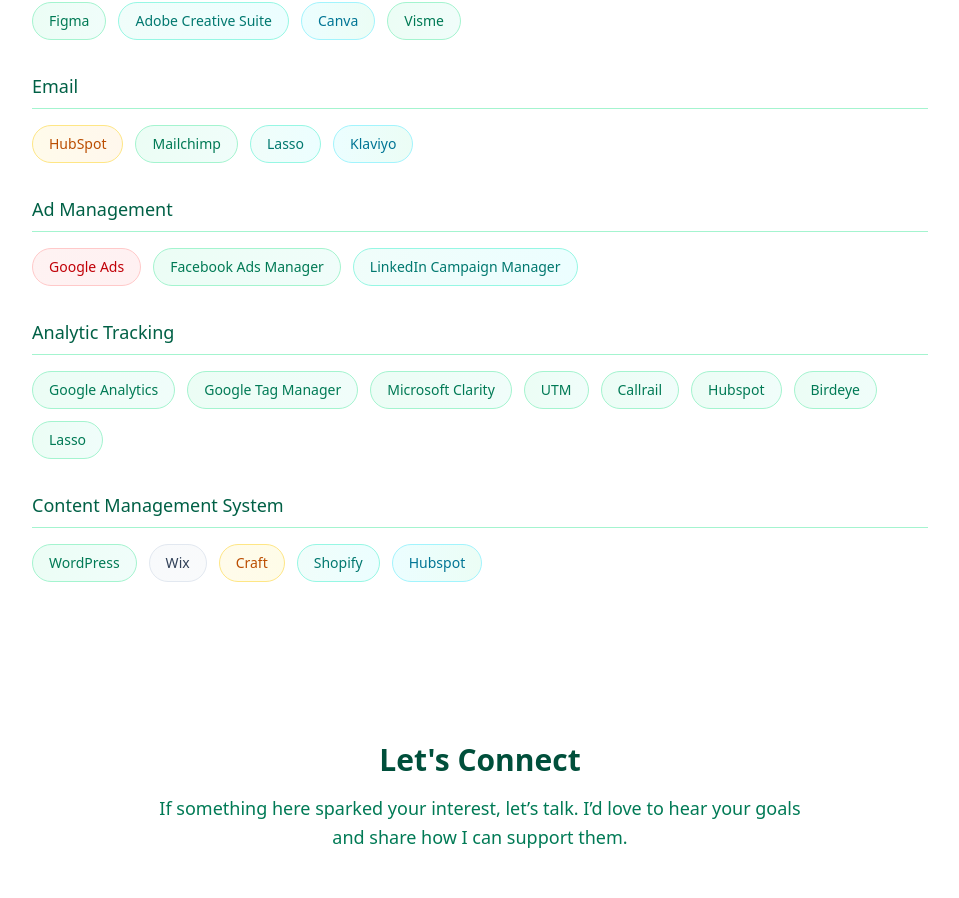
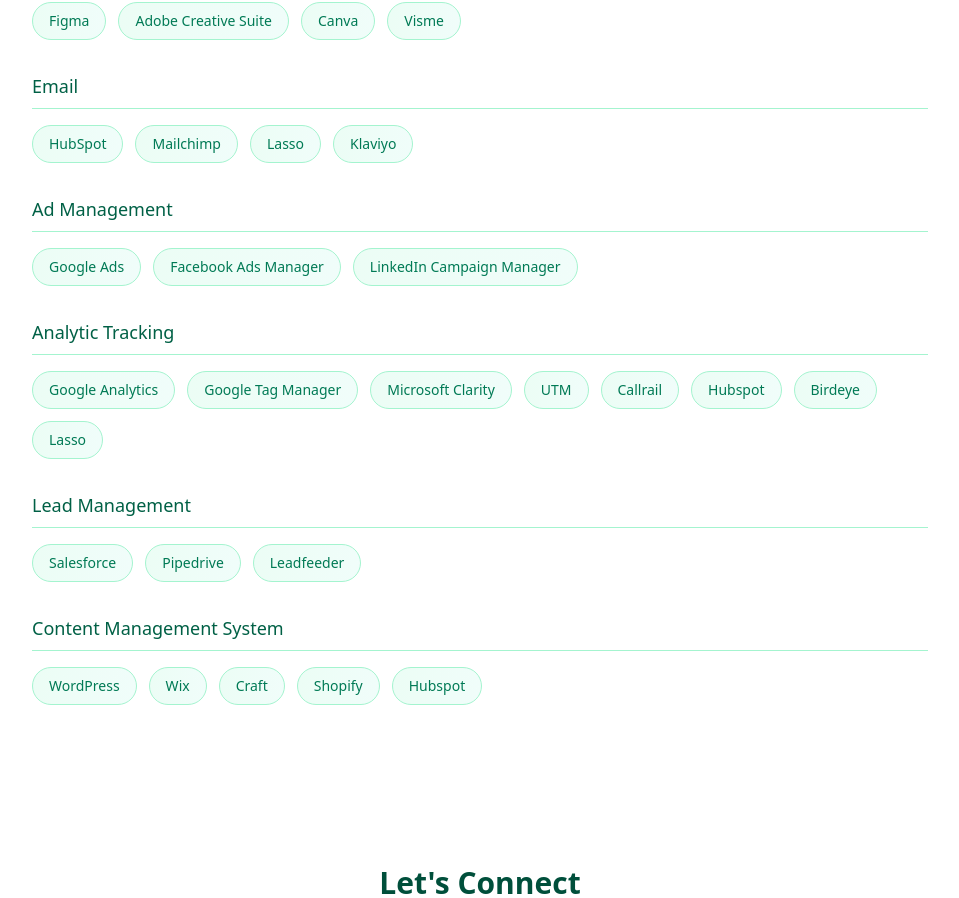
Before and after one commit to connorholly11/lauren-site, a React (Vite) app: page / in a window 1280 px wide. Shown: the part 4739-5637 px from the top of the page, without its empty margins (160-1119 px from the left). Built offline with nearby package versions, Linux system fonts and the light colour scheme; a web font is replaced by a local one.

Commit message:
RevisionId:  295282516850528256

```diff
--- a/src/components/generated/PersonalBrandLandingPage.tsx
+++ b/src/components/generated/PersonalBrandLandingPage.tsx
@@ -452,10 +452,10 @@
                   <span className="px-4 py-2 bg-gradient-to-r from-emerald-50 to-teal-50 border border-emerald-200 rounded-full text-sm font-medium text-emerald-700 hover:shadow-md transition-shadow" data-magicpath-id="95" data-magicpath-path="PersonalBrandLandingPage.tsx">
                     Figma
                   </span>
-                  <span className="px-4 py-2 bg-gradient-to-r from-teal-50 to-cyan-50 border border-teal-200 rounded-full text-sm font-medium text-teal-700 hover:shadow-md transition-shadow" data-magicpath-id="96" data-magicpath-path="PersonalBrandLandingPage.tsx">
+                  <span className="px-4 py-2 bg-gradient-to-r from-emerald-50 to-teal-50 border border-emerald-200 rounded-full text-sm font-medium text-emerald-700 hover:shadow-md transition-shadow" data-magicpath-id="96" data-magicpath-path="PersonalBrandLandingPage.tsx">
                     Adobe Creative Suite
                   </span>
-                  <span className="px-4 py-2 bg-gradient-to-r from-cyan-50 to-emerald-50 border border-cyan-200 rounded-full text-sm font-medium text-cyan-700 hover:shadow-md transition-shadow" data-magicpath-id="97" data-magicpath-path="PersonalBrandLandingPage.tsx">
+                  <span className="px-4 py-2 bg-gradient-to-r from-emerald-50 to-teal-50 border border-emerald-200 rounded-full text-sm font-medium text-emerald-700 hover:shadow-md transition-shadow" data-magicpath-id="97" data-magicpath-path="PersonalBrandLandingPage.tsx">
                     Canva
                   </span>
                   <span className="px-4 py-2 bg-gradient-to-r from-emerald-50 to-teal-50 border border-emerald-200 rounded-full text-sm font-medium text-emerald-700 hover:shadow-md transition-shadow" data-magicpath-id="98" data-magicpath-path="PersonalBrandLandingPage.tsx">Visme</span>
@@ -466,14 +466,14 @@
               <div className="space-y-4" data-magicpath-id="99" data-magicpath-path="PersonalBrandLandingPage.tsx">
                 <h4 className="text-lg font-medium text-emerald-800 border-b border-emerald-200 pb-2" data-magicpath-id="100" data-magicpath-path="PersonalBrandLandingPage.tsx">Email</h4>
                 <div className="flex flex-wrap gap-3" data-magicpath-id="101" data-magicpath-path="PersonalBrandLandingPage.tsx">
-                  <span className="px-4 py-2 bg-gradient-to-r from-amber-50 to-orange-50 border border-amber-200 rounded-full text-sm font-medium text-amber-700 hover:shadow-md transition-shadow" data-magicpath-id="102" data-magicpath-path="PersonalBrandLandingPage.tsx">
+                  <span className="px-4 py-2 bg-gradient-to-r from-emerald-50 to-teal-50 border border-emerald-200 rounded-full text-sm font-medium text-emerald-700 hover:shadow-md transition-shadow" data-magicpath-id="102" data-magicpath-path="PersonalBrandLandingPage.tsx">
                     HubSpot
                   </span>
                   <span className="px-4 py-2 bg-gradient-to-r from-emerald-50 to-teal-50 border border-emerald-200 rounded-full text-sm font-medium text-emerald-700 hover:shadow-md transition-shadow" data-magicpath-id="103" data-magicpath-path="PersonalBrandLandingPage.tsx">
                     Mailchimp
                   </span>
-                  <span className="px-4 py-2 bg-gradient-to-r from-teal-50 to-cyan-50 border border-teal-200 rounded-full text-sm font-medium text-teal-700 hover:shadow-md transition-shadow" data-magicpath-id="104" data-magicpath-path="PersonalBrandLandingPage.tsx">Lasso</span>
-                  <span className="px-4 py-2 bg-gradient-to-r from-cyan-50 to-emerald-50 border border-cyan-200 rounded-full text-sm font-medium text-cyan-700 hover:shadow-md transition-shadow" data-magicpath-id="105" data-magicpath-path="PersonalBrandLandingPage.tsx">
+                  <span className="px-4 py-2 bg-gradient-to-r from-emerald-50 to-teal-50 border border-emerald-200 rounded-full text-sm font-medium text-emerald-700 hover:shadow-md transition-shadow" data-magicpath-id="104" data-magicpath-path="PersonalBrandLandingPage.tsx">Lasso</span>
+                  <span className="px-4 py-2 bg-gradient-to-r from-emerald-50 to-teal-50 border border-emerald-200 rounded-full text-sm font-medium text-emerald-700 hover:shadow-md transition-shadow" data-magicpath-id="105" data-magicpath-path="PersonalBrandLandingPage.tsx">
                     Klaviyo
                   </span>
                 </div>
@@ -483,13 +483,13 @@
               <div className="space-y-4" data-magicpath-id="106" data-magicpath-path="PersonalBrandLandingPage.tsx">
                 <h4 className="text-lg font-medium text-emerald-800 border-b border-emerald-200 pb-2" data-magicpath-id="107" data-magicpath-path="PersonalBrandLandingPage.tsx">Ad Management</h4>
                 <div className="flex flex-wrap gap-3" data-magicpath-id="108" data-magicpath-path="PersonalBrandLandingPage.tsx">
-                  <span className="px-4 py-2 bg-gradient-to-r from-red-50 to-rose-50 border border-red-200 rounded-full text-sm font-medium text-red-700 hover:shadow-md transition-shadow" data-magicpath-id="109" data-magicpath-path="PersonalBrandLandingPage.tsx">
+                  <span className="px-4 py-2 bg-gradient-to-r from-emerald-50 to-teal-50 border border-emerald-200 rounded-full text-sm font-medium text-emerald-700 hover:shadow-md transition-shadow" data-magicpath-id="109" data-magicpath-path="PersonalBrandLandingPage.tsx">
                     Google Ads
                   </span>
                   <span className="px-4 py-2 bg-gradient-to-r from-emerald-50 to-teal-50 border border-emerald-200 rounded-full text-sm font-medium text-emerald-700 hover:shadow-md transition-shadow" data-magicpath-id="110" data-magicpath-path="PersonalBrandLandingPage.tsx">
                     Facebook Ads Manager
                   </span>
-                  <span className="px-4 py-2 bg-gradient-to-r from-teal-50 to-cyan-50 border border-teal-200 rounded-full text-sm font-medium text-teal-700 hover:shadow-md transition-shadow" data-magicpath-id="111" data-magicpath-path="PersonalBrandLandingPage.tsx">
+                  <span className="px-4 py-2 bg-gradient-to-r from-emerald-50 to-teal-50 border border-emerald-200 rounded-full text-sm font-medium text-emerald-700 hover:shadow-md transition-shadow" data-magicpath-id="111" data-magicpath-path="PersonalBrandLandingPage.tsx">
                     LinkedIn Campaign Manager
                   </span>
                 </div>
@@ -524,19 +524,35 @@
                 </div>
               </div>
 
-              {/* CMS Category */}
+              {/* Lead Management Category */}
               <div className="space-y-4" data-magicpath-id="123" data-magicpath-path="PersonalBrandLandingPage.tsx">
-                <h4 className="text-lg font-medium text-emerald-800 border-b border-emerald-200 pb-2" data-magicpath-id="124" data-magicpath-path="PersonalBrandLandingPage.tsx">Content Management System</h4>
+                <h4 className="text-lg font-medium text-emerald-800 border-b border-emerald-200 pb-2" data-magicpath-id="124" data-magicpath-path="PersonalBrandLandingPage.tsx">Lead Management</h4>
                 <div className="flex flex-wrap gap-3" data-magicpath-id="125" data-magicpath-path="PersonalBrandLandingPage.tsx">
                   <span className="px-4 py-2 bg-gradient-to-r from-emerald-50 to-teal-50 border border-emerald-200 rounded-full text-sm font-medium text-emerald-700 hover:shadow-md transition-shadow" data-magicpath-id="126" data-magicpath-path="PersonalBrandLandingPage.tsx">
+                    Salesforce
+                  </span>
+                  <span className="px-4 py-2 bg-gradient-to-r from-emerald-50 to-teal-50 border border-emerald-200 rounded-full text-sm font-medium text-emerald-700 hover:shadow-md transition-shadow" data-magicpath-id="127" data-magicpath-path="PersonalBrandLandingPage.tsx">
+                    Pipedrive
+                  </span>
+                  <span className="px-4 py-2 bg-gradient-to-r from-emerald-50 to-teal-50 border border-emerald-200 rounded-full text-sm font-medium text-emerald-700 hover:shadow-md transition-shadow" data-magicpath-id="128" data-magicpath-path="PersonalBrandLandingPage.tsx">
+                    Leadfeeder
+                  </span>
+                </div>
+              </div>
+
+              {/* CMS Category */}
+              <div className="space-y-4" data-magicpath-id="129" data-magicpath-path="PersonalBrandLandingPage.tsx">
+                <h4 className="text-lg font-medium text-emerald-800 border-b border-emerald-200 pb-2" data-magicpath-id="130" data-magicpath-path="PersonalBrandLandingPage.tsx">Content Management System</h4>
+                <div className="flex flex-wrap gap-3" data-magicpath-id="131" data-magicpath-path="PersonalBrandLandingPage.tsx">
+                  <span className="px-4 py-2 bg-gradient-to-r from-emerald-50 to-teal-50 border border-emerald-200 rounded-full text-sm font-medium text-emerald-700 hover:shadow-md transition-shadow" data-magicpath-id="132" data-magicpath-path="PersonalBrandLandingPage.tsx">
                     WordPress
                   </span>
-                  <span className="px-4 py-2 bg-gradient-to-r from-slate-50 to-gray-50 border border-slate-200 rounded-full text-sm font-medium text-slate-700 hover:shadow-md transition-shadow" data-magicpath-id="127" data-magicpath-path="PersonalBrandLandingPage.tsx">
+                  <span className="px-4 py-2 bg-gradient-to-r from-emerald-50 to-teal-50 border border-emerald-200 rounded-full text-sm font-medium text-emerald-700 hover:shadow-md transition-shadow" data-magicpath-id="133" data-magicpath-path="PersonalBrandLandingPage.tsx">
                     Wix
                   </span>
-                  <span className="px-4 py-2 bg-gradient-to-r from-amber-50 to-yellow-50 border border-amber-200 rounded-full text-sm font-medium text-amber-700 hover:shadow-md transition-shadow" data-magicpath-id="128" data-magicpath-path="PersonalBrandLandingPage.tsx">Craft</span>
-                  <span className="px-4 py-2 bg-gradient-to-r from-teal-50 to-cyan-50 border border-teal-200 rounded-full text-sm font-medium text-teal-700 hover:shadow-md transition-shadow" data-magicpath-id="129" data-magicpath-path="PersonalBrandLandingPage.tsx">Shopify</span>
-                  <span className="px-4 py-2 bg-gradient-to-r from-cyan-50 to-emerald-50 border border-cyan-200 rounded-full text-sm font-medium text-cyan-700 hover:shadow-md transition-shadow" data-magicpath-id="130" data-magicpath-path="PersonalBrandLandingPage.tsx">Hubspot</span>
+                  <span className="px-4 py-2 bg-gradient-to-r from-emerald-50 to-teal-50 border border-emerald-200 rounded-full text-sm font-medium text-emerald-700 hover:shadow-md transition-shadow" data-magicpath-id="134" data-magicpath-path="PersonalBrandLandingPage.tsx">Craft</span>
+                  <span className="px-4 py-2 bg-gradient-to-r from-emerald-50 to-teal-50 border border-emerald-200 rounded-full text-sm font-medium text-emerald-700 hover:shadow-md transition-shadow" data-magicpath-id="135" data-magicpath-path="PersonalBrandLandingPage.tsx">Shopify</span>
+                  <span className="px-4 py-2 bg-gradient-to-r from-emerald-50 to-teal-50 border border-emerald-200 rounded-full text-sm font-medium text-emerald-700 hover:shadow-md transition-shadow" data-magicpath-id="136" data-magicpath-path="PersonalBrandLandingPage.tsx">Hubspot</span>
                 </div>
               </div>
             </motion.div>
@@ -544,48 +560,48 @@
         </section>
 
         {/* Contact Section with Form */}
-        <section id="contact" className="py-20 px-4 sm:px-6 lg:px-8 bg-white" data-magicpath-id="131" data-magicpath-path="PersonalBrandLandingPage.tsx">
-          <div className="max-w-2xl mx-auto" data-magicpath-id="132" data-magicpath-path="PersonalBrandLandingPage.tsx">
-            <div className="text-center mb-12" data-magicpath-id="133" data-magicpath-path="PersonalBrandLandingPage.tsx">
-              <h2 className="text-3xl font-bold text-emerald-900 mb-4" data-magicpath-id="134" data-magicpath-path="PersonalBrandLandingPage.tsx">Let's Connect</h2>
-              <p className="text-lg text-emerald-700 leading-relaxed" data-magicpath-id="135" data-magicpath-path="PersonalBrandLandingPage.tsx">If something here sparked your interest, let’s talk. I’d love to hear your goals and share how I can support them.</p>
+        <section id="contact" className="py-20 px-4 sm:px-6 lg:px-8 bg-white" data-magicpath-id="137" data-magicpath-path="PersonalBrandLandingPage.tsx">
+          <div className="max-w-2xl mx-auto" data-magicpath-id="138" data-magicpath-path="PersonalBrandLandingPage.tsx">
+            <div className="text-center mb-12" data-magicpath-id="139" data-magicpath-path="PersonalBrandLandingPage.tsx">
+              <h2 className="text-3xl font-bold text-emerald-900 mb-4" data-magicpath-id="140" data-magicpath-path="PersonalBrandLandingPage.tsx">Let's Connect</h2>
+              <p className="text-lg text-emerald-700 leading-relaxed" data-magicpath-id="141" data-magicpath-path="PersonalBrandLandingPage.tsx">If something here sparked your interest, let’s talk. I’d love to hear your goals and share how I can support them.</p>
             </div>
 
-            <div className="bg-white border border-emerald-200 rounded-lg p-8" data-magicpath-id="136" data-magicpath-path="PersonalBrandLandingPage.tsx">
-              <form onSubmit={handleSubmit} className="space-y-6" data-magicpath-id="137" data-magicpath-path="PersonalBrandLandingPage.tsx">
-                <div data-magicpath-id="138" data-magicpath-path="PersonalBrandLandingPage.tsx">
-                  <label htmlFor="name" className="block text-sm font-medium text-emerald-900 mb-2" data-magicpath-id="139" data-magicpath-path="PersonalBrandLandingPage.tsx">
+            <div className="bg-white border border-emerald-200 rounded-lg p-8" data-magicpath-id="142" data-magicpath-path="PersonalBrandLandingPage.tsx">
+              <form onSubmit={handleSubmit} className="space-y-6" data-magicpath-id="143" data-magicpath-path="PersonalBrandLandingPage.tsx">
+                <div data-magicpath-id="144" data-magicpath-path="PersonalBrandLandingPage.tsx">
+                  <label htmlFor="name" className="block text-sm font-medium text-emerald-900 mb-2" data-magicpath-id="145" data-magicpath-path="PersonalBrandLandingPage.tsx">
                     Name
                   </label>
-                  <input type="text" id="name" name="name" value={formData.name} onChange={handleInputChange} className="w-full px-4 py-3 border border-emerald-300 rounded-md focus:outline-none focus:ring-1 focus:ring-emerald-500 focus:border-emerald-500 transition-colors" placeholder="Your full name" required data-magicpath-id="140" data-magicpath-path="PersonalBrandLandingPage.tsx" />
+                  <input type="text" id="name" name="name" value={formData.name} onChange={handleInputChange} className="w-full px-4 py-3 border border-emerald-300 rounded-md focus:outline-none focus:ring-1 focus:ring-emerald-500 focus:border-emerald-500 transition-colors" placeholder="Your full name" required data-magicpath-id="146" data-magicpath-path="PersonalBrandLandingPage.tsx" />
                 </div>
 
-                <div data-magicpath-id="141" data-magicpath-path="PersonalBrandLandingPage.tsx">
-                  <label htmlFor="email" className="block text-sm font-medium text-emerald-900 mb-2" data-magicpath-id="142" data-magicpath-path="PersonalBrandLandingPage.tsx">
+                <div data-magicpath-id="147" data-magicpath-path="PersonalBrandLandingPage.tsx">
+                  <label htmlFor="email" className="block text-sm font-medium text-emerald-900 mb-2" data-magicpath-id="148" data-magicpath-path="PersonalBrandLandingPage.tsx">
                     Email
                   </label>
-                  <input type="email" id="email" name="email" value={formData.email} onChange={handleInputChange} className="w-full px-4 py-3 border border-emerald-300 rounded-md focus:outline-none focus:ring-1 focus:ring-emerald-500 focus:border-emerald-500 transition-colors" placeholder="your.email@example.com" required data-magicpath-id="143" data-magicpath-path="PersonalBrandLandingPage.tsx" />
+                  <input type="email" id="email" name="email" value={formData.email} onChange={handleInputChange} className="w-full px-4 py-3 border border-emerald-300 rounded-md focus:outline-none focus:ring-1 focus:ring-emerald-500 focus:border-emerald-500 transition-colors" placeholder="your.email@example.com" required data-magicpath-id="149" data-magicpath-path="PersonalBrandLandingPage.tsx" />
                 </div>
 
-                <div data-magicpath-id="144" data-magicpath-path="PersonalBrandLandingPage.tsx">
-                  <label htmlFor="message" className="block text-sm font-medium text-emerald-900 mb-2" data-magicpath-id="145" data-magicpath-path="PersonalBrandLandingPage.tsx">
+                <div data-magicpath-id="150" data-magicpath-path="PersonalBrandLandingPage.tsx">
+                  <label htmlFor="message" className="block text-sm font-medium text-emerald-900 mb-2" data-magicpath-id="151" data-magicpath-path="PersonalBrandLandingPage.tsx">
                     Message
                   </label>
-                  <textarea id="message" name="message" value={formData.message} onChange={handleInputChange} rows={5} className="w-full px-4 py-3 border border-emerald-300 rounded-md focus:outline-none focus:ring-1 focus:ring-emerald-500 focus:border-emerald-500 transition-colors resize-none" placeholder="Tell me about your project..." required data-magicpath-id="146" data-magicpath-path="PersonalBrandLandingPage.tsx" />
+                  <textarea id="message" name="message" value={formData.message} onChange={handleInputChange} rows={5} className="w-full px-4 py-3 border border-emerald-300 rounded-md focus:outline-none focus:ring-1 focus:ring-emerald-500 focus:border-emerald-500 transition-colors resize-none" placeholder="Tell me about your project..." required data-magicpath-id="152" data-magicpath-path="PersonalBrandLandingPage.tsx" />
                 </div>
 
-                {formStatus.type && <div className={`flex items-center space-x-2 p-4 rounded-md border ${formStatus.type === 'success' ? 'bg-emerald-50 text-emerald-800 border-emerald-200' : 'bg-red-50 text-red-800 border-red-200'}`} data-magicpath-id="147" data-magicpath-path="PersonalBrandLandingPage.tsx">
-                    {formStatus.type === 'success' ? <CheckCircle className="w-5 h-5" data-magicpath-id="148" data-magicpath-path="PersonalBrandLandingPage.tsx" /> : <AlertCircle className="w-5 h-5" data-magicpath-id="149" data-magicpath-path="PersonalBrandLandingPage.tsx" />}
-                    <span className="text-sm" data-magicpath-id="150" data-magicpath-path="PersonalBrandLandingPage.tsx">{formStatus.message}</span>
+                {formStatus.type && <div className={`flex items-center space-x-2 p-4 rounded-md border ${formStatus.type === 'success' ? 'bg-emerald-50 text-emerald-800 border-emerald-200' : 'bg-red-50 text-red-800 border-red-200'}`} data-magicpath-id="153" data-magicpath-path="PersonalBrandLandingPage.tsx">
+                    {formStatus.type === 'success' ? <CheckCircle className="w-5 h-5" data-magicpath-id="154" data-magicpath-path="PersonalBrandLandingPage.tsx" /> : <AlertCircle className="w-5 h-5" data-magicpath-id="155" data-magicpath-path="PersonalBrandLandingPage.tsx" />}
+                    <span className="text-sm" data-magicpath-id="156" data-magicpath-path="PersonalBrandLandingPage.tsx">{formStatus.message}</span>
                   </div>}
 
-                <button type="submit" disabled={isSubmitting} className={`w-full flex items-center justify-center space-x-2 px-6 py-3 rounded-md font-medium transition-colors ${isSubmitting ? 'bg-emerald-400 cursor-not-allowed text-white' : 'bg-emerald-900 hover:bg-emerald-800 text-white'}`} data-magicpath-id="151" data-magicpath-path="PersonalBrandLandingPage.tsx">
+                <button type="submit" disabled={isSubmitting} className={`w-full flex items-center justify-center space-x-2 px-6 py-3 rounded-md font-medium transition-colors ${isSubmitting ? 'bg-emerald-400 cursor-not-allowed text-white' : 'bg-emerald-900 hover:bg-emerald-800 text-white'}`} data-magicpath-id="157" data-magicpath-path="PersonalBrandLandingPage.tsx">
                   {isSubmitting ? <>
-                      <div className="w-5 h-5 border-2 border-white border-t-transparent rounded-full animate-spin" data-magicpath-id="152" data-magicpath-path="PersonalBrandLandingPage.tsx"></div>
-                      <span data-magicpath-id="153" data-magicpath-path="PersonalBrandLandingPage.tsx">Sending...</span>
+                      <div className="w-5 h-5 border-2 border-white border-t-transparent rounded-full animate-spin" data-magicpath-id="158" data-magicpath-path="PersonalBrandLandingPage.tsx"></div>
+                      <span data-magicpath-id="159" data-magicpath-path="PersonalBrandLandingPage.tsx">Sending...</span>
                     </> : <>
-                      <Send className="w-5 h-5" data-magicpath-id="154" data-magicpath-path="PersonalBrandLandingPage.tsx" />
-                      <span data-magicpath-id="155" data-magicpath-path="PersonalBrandLandingPage.tsx">Send Message</span>
+                      <Send className="w-5 h-5" data-magicpath-id="160" data-magicpath-path="PersonalBrandLandingPage.tsx" />
+                      <span data-magicpath-id="161" data-magicpath-path="PersonalBrandLandingPage.tsx">Send Message</span>
                     </>}
                 </button>
               </form>
@@ -594,7 +610,7 @@
         </section>
       </main>
 
-      <Footer data-magicpath-id="156" data-magicpath-path="PersonalBrandLandingPage.tsx" />
+      <Footer data-magicpath-id="162" data-magicpath-path="PersonalBrandLandingPage.tsx" />
     </div>;
 };
 export default PersonalBrandLandingPage;
```
